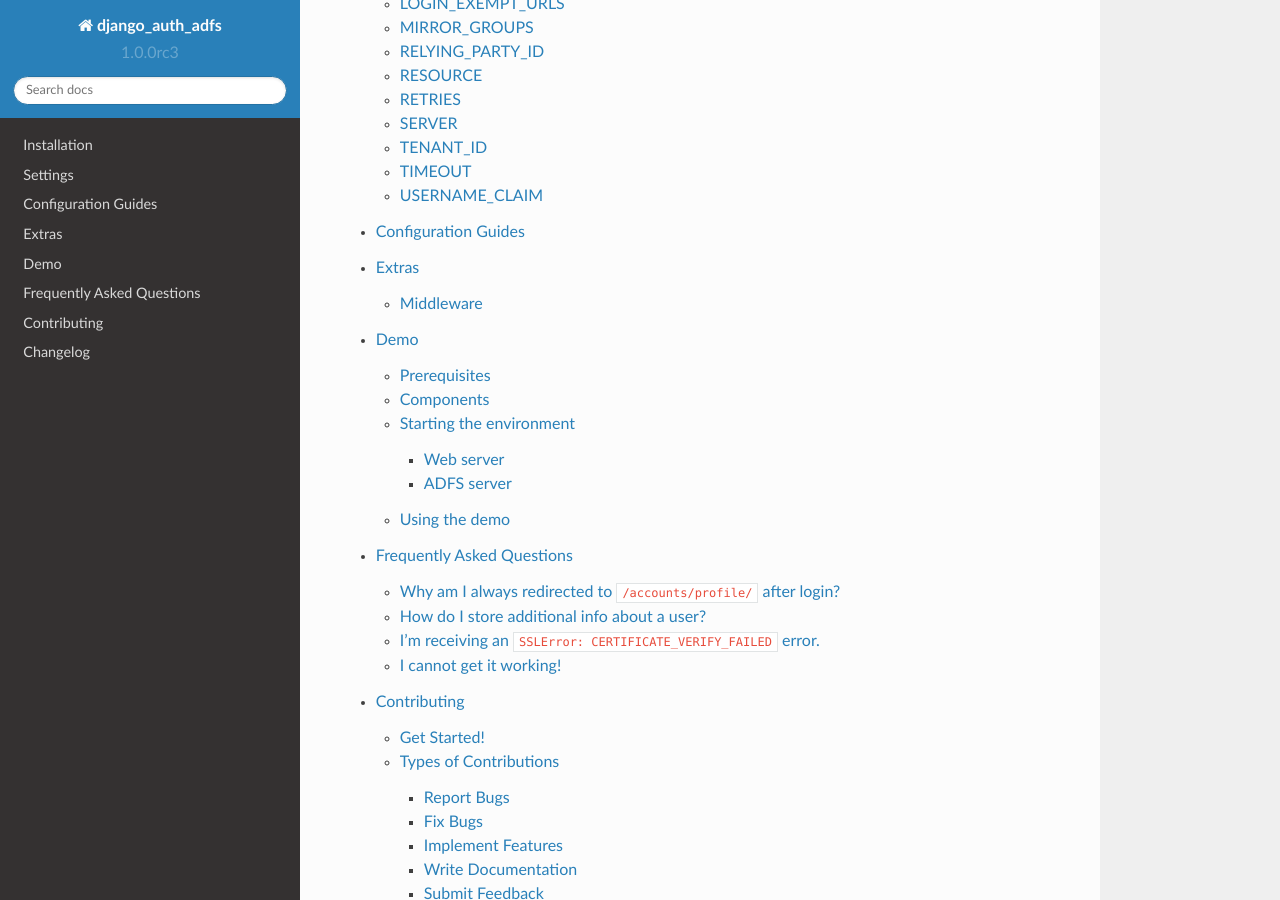
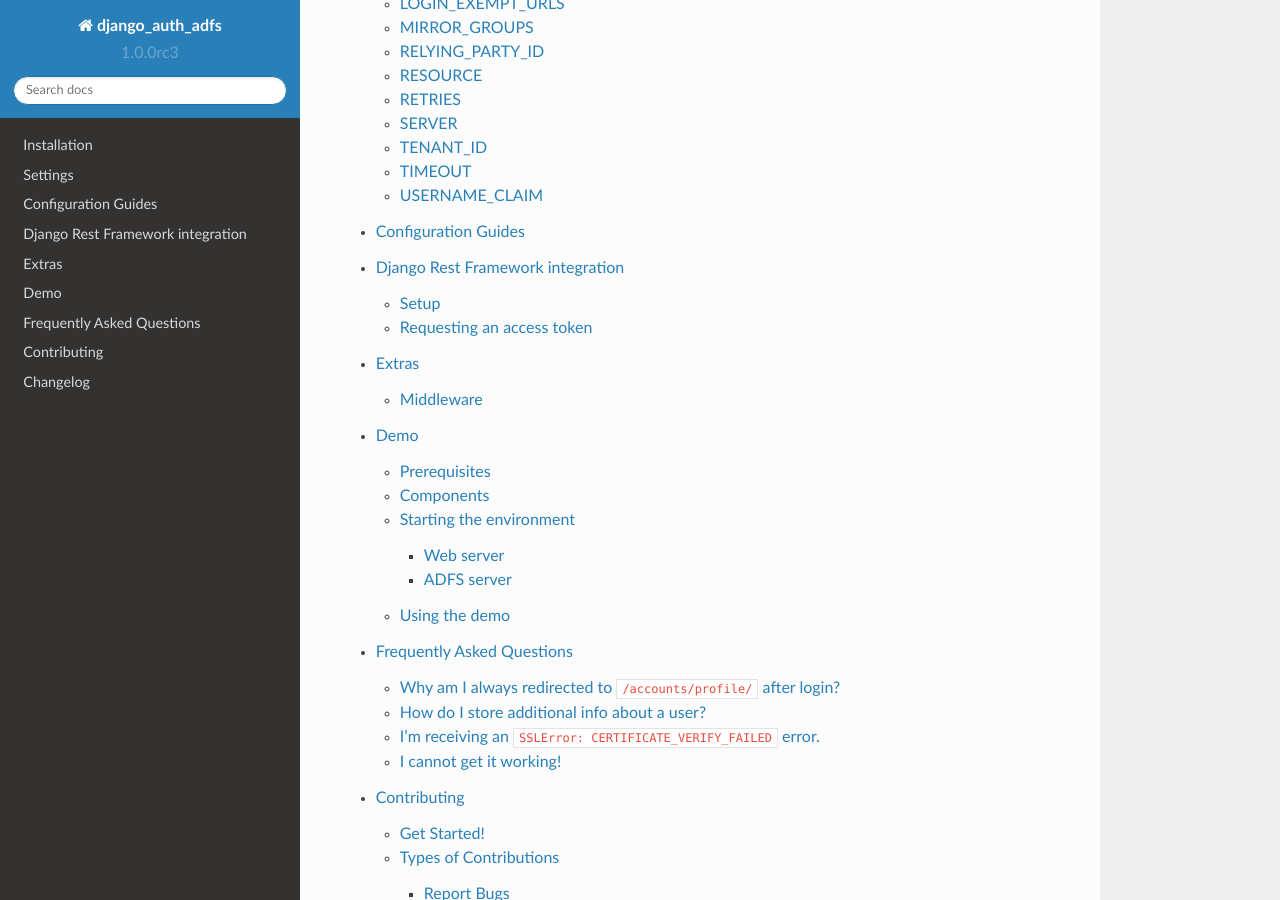
Before and after one commit to snok/django-auth-adfs, a Sphinx documentation site: the page built from docs/index.rst, in a window 1280 px wide and 900 px high, scrolled down 936 px. Built offline with Sphinx 7.4.7 and the Read the Docs theme 2.0.0, drawn with Linux system fonts in a browser that asks for light colours; pages that are not in the unit, such as notebooks, are missing from menus; some of the changed lines change nothing that is shown.

Commit message:
Add rest framework support documentation

```diff
--- a/docs/index.rst
+++ b/docs/index.rst
@@ -32,14 +32,15 @@
 --------
 
 .. toctree::
-   :maxdepth: 3
+    :maxdepth: 3
 
-   install
-   configuration
-   config_guides
-   extras
-   demo
-   troubleshooting
-   faq
-   contributing
-   changelog
+    install
+    configuration
+    config_guides
+    rest_framework
+    extras
+    demo
+    troubleshooting
+    faq
+    contributing
+    changelog
--- /dev/null
+++ b/docs/rest_framework.rst
@@ -0,0 +1,81 @@
+Django Rest Framework integration
+=================================
+
+Setup
+-----
+
+When using Django Rest Framework, you can also use this package to authenticate
+your REST API clients. For this you need to do some extra configuration.
+
+Add an extra authentication class to Django Rest Framework in ``settings.py``:
+
+.. code-block:: python
+
+    REST_FRAMEWORK = {
+        'DEFAULT_AUTHENTICATION_CLASSES': (
+            'django_auth_adfs.rest_framework.AdfsAccessTokenAuthentication',
+            'rest_framework.authentication.SessionAuthentication',
+        )
+    }
+
+(Optional) Override the standard Django Rest Framework login pages in your main ``urls.py``:
+
+.. code-block:: python
+
+    urlpatterns = [
+        ...
+        # The default rest framework urls shouldn't be included
+        # If we include them, we'll end up with the DRF login page,
+        # instead of being redirected to the ADFS login page.
+        #
+        # path('api-auth/', include('rest_framework.urls')),
+        #
+        # This overrides the DRF login page
+        path('oauth2/', include('django_auth_adfs.drf-urls')),
+        ...
+    ]
+
+Requesting an access token
+--------------------------
+
+When everything is configured, you can request an access token in your client (script) like this:
+
+.. code-block:: python
+
+    import getpass
+    import requests
+    from pprint import pprint
+
+    # Ask for password
+    user = getpass.getuser()
+    password = getpass.getpass("Password for "+user+": ")
+    user = user + "@example.com"
+
+    # Get an access token
+    payload = {
+        "grant_type": "password",
+        "resource": "your-relying-party-id",
+        "client_id": "your-configured-client-id",
+        "username": user,
+        "password": password,
+    }
+    response = requests.post(
+        "https://adfs.example.com/adfs/oauth2/token",
+        data=payload,
+        verify=False
+    )
+    response.raise_for_status()
+    response_data = response.json()
+    access_token = response_data['access_token']
+
+    # Make a request towards this API
+    headers = {
+        'Accept': 'application/json',
+        'Authorization': 'Bearer ' + access_token,
+    }
+    response = requests.get(
+        'https://web.example.com/api/questions',
+        headers=headers,
+        verify=False
+    )
+    pprint(response.json())
```
